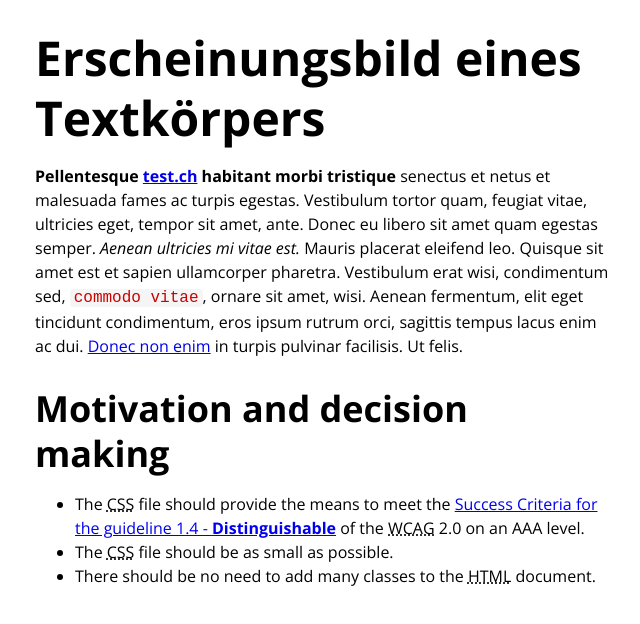
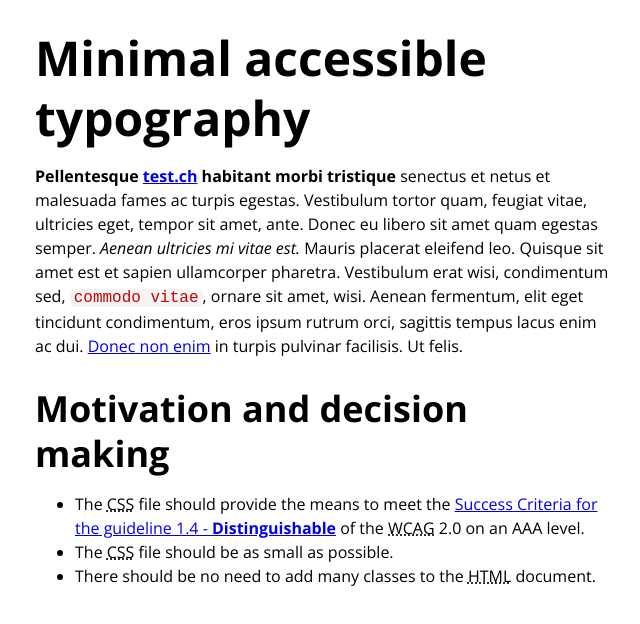
Before and after one commit to fpv83/accessibletypo-css, a plain HTML site: page docs/index.html in a window 1280 px wide. Shown: the whole page, without its empty margins (317-957 px from the left). Drawn offline with nearby package versions, Linux system fonts and the light colour scheme.

Commit message:
Update index.html

```diff
--- a/docs/index.html
+++ b/docs/index.html
@@ -10,7 +10,7 @@
   </head>
   <body>
     <main class="main-content">
-      <h1>Erscheinungsbild eines Textkörpers</h1>
+      <h1>Minimal accessible typography</h1>
       <p>
         <strong>Pellentesque <a href="test">test.ch</a> habitant morbi tristique</strong>
         senectus et netus et malesuada fames ac turpis egestas. Vestibulum tortor quam,
```
